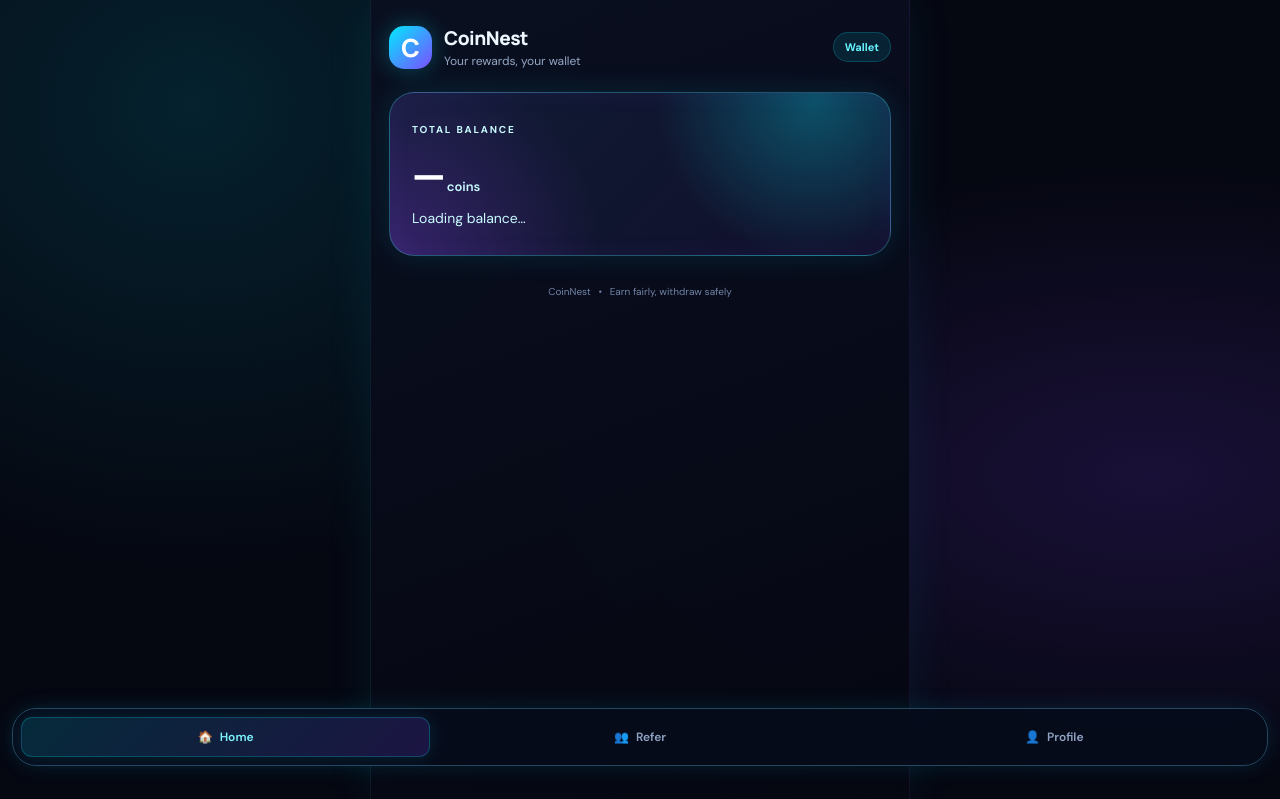
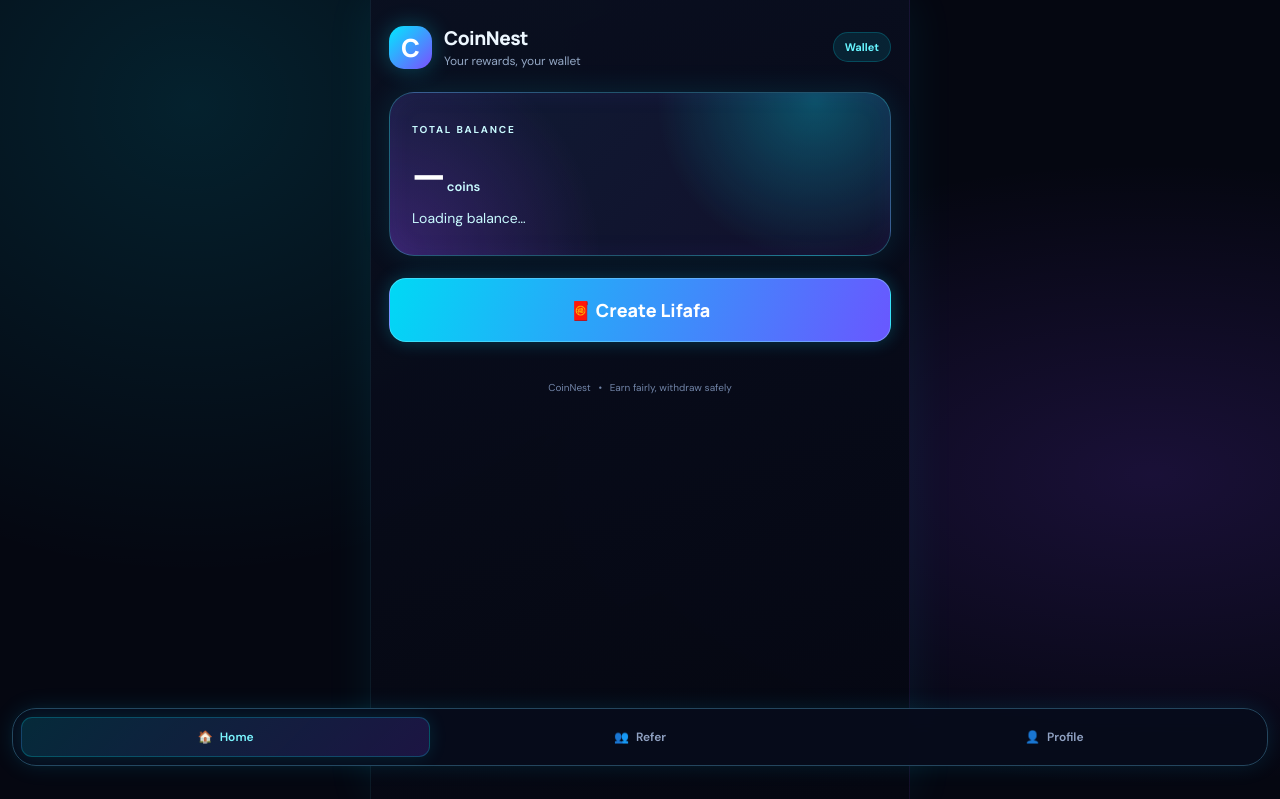
Before and after one commit to tanmay-12032/coinnest-webapp, a Flask app: page / in a window 1280 px wide. Shown: the top 799 px of the page. Run offline with Flask 3, Linux system fonts and the light colour scheme; data that the repository does not hold is empty; parts of the project's set-up code (start-up, migrations or seed data) failed here and were passed over; some libraries are stand-ins or nearby versions.

Commit message:
Add files via upload

```diff
--- a/templates/index.html
+++ b/templates/index.html
@@ -17,6 +17,22 @@
         <div class="balance"><span id="balance">—</span><small> coins</small></div>
         <div class="rupee" id="rupee-balance">Loading balance…</div>
       </section>
+      <button class="primary full create-lifafa-launch" id="open-create-lifafa">🧧 Create Lifafa</button>
+      <section class="lifafa-card" id="create-lifafa-card" hidden>
+        <button type="button" class="lifafa-back" id="close-create-lifafa">← Back to Home</button>
+        <div class="section-head"><div><h2>🧧 Create Lifafa</h2><p>Amount is reserved from your CoinNest balance</p></div></div>
+        <form id="lifafa-form">
+          <label for="lifafa-title">Lifafa title</label><input id="lifafa-title" maxlength="100" placeholder="e.g. Special Giveaway" required>
+          <div class="lifafa-grid"><div><label for="lifafa-amount">Amount per user (₹)</label><input id="lifafa-amount" type="number" min="1" step="1" value="10" required></div><div><label for="lifafa-users">Total users</label><input id="lifafa-users" type="number" min="1" step="1" value="10" required></div></div>
+          <div class="helper" id="lifafa-total">Total cost: 10,000 coins</div>
+          <label for="lifafa-channels">Required channels (1–6, one per line)</label>
+          <textarea id="lifafa-channels" rows="4" placeholder="https://t.me/channelname" required></textarea>
+          <p class="smallprint">Paste one public Telegram channel link per line. Bot must be admin in every channel. Private invite links alone may not identify a channel.</p>
+          <label for="lifafa-password">Password (optional)</label><input id="lifafa-password" maxlength="128" type="password" placeholder="Leave empty for no password">
+          <label class="check-row"><input id="lifafa-refer" type="checkbox"> Enable Refer & Earn</label>
+          <button class="primary full" id="lifafa-create" type="submit">Create Lifafa & Reserve Balance</button>
+        </form><div id="lifafa-result" class="result" hidden></div>
+      </section>
     </section>
     <section class="panel" id="panel-refer">
       <div class="section-head"><div><h2>Refer & Earn</h2><p>Invite friends to CoinNest</p></div><div class="coin-icon">🎁</div></div>
@@ -32,20 +48,6 @@
         <div class="eyebrow">TOTAL BALANCE</div><div class="balance"><span id="profile-hero-balance">—</span><small> coins</small></div>
         <div class="rupee" id="profile-hero-rupees">Loading balance…</div>
         <div class="hero-bottom"><span>100 coins = ₹1</span></div>
-      </section>
-      <section class="lifafa-card" id="create-lifafa-card">
-        <div class="section-head"><div><h2>🧧 Create Lifafa</h2><p>Amount is reserved from your CoinNest balance</p></div></div>
-        <form id="lifafa-form">
-          <label for="lifafa-title">Lifafa title</label><input id="lifafa-title" maxlength="100" placeholder="e.g. Special Giveaway" required>
-          <div class="lifafa-grid"><div><label for="lifafa-amount">Amount per user (₹)</label><input id="lifafa-amount" type="number" min="1" step="1" value="10" required></div><div><label for="lifafa-users">Total users</label><input id="lifafa-users" type="number" min="1" step="1" value="10" required></div></div>
-          <div class="helper" id="lifafa-total">Total cost: 10,000 coins</div>
-          <label for="lifafa-channels">Required channels (1–6, one per line)</label>
-          <textarea id="lifafa-channels" rows="4" placeholder="@channelname | https://t.me/channelname | Channel title" required></textarea>
-          <p class="smallprint">Format: channel ID or @username | invite link | title. Bot must be admin in every channel.</p>
-          <label for="lifafa-password">Password (optional)</label><input id="lifafa-password" maxlength="128" type="password" placeholder="Leave empty for no password">
-          <label class="check-row"><input id="lifafa-refer" type="checkbox"> Enable Refer & Earn</label>
-          <button class="primary full" id="lifafa-create" type="submit">Create Lifafa & Reserve Balance</button>
-        </form><div id="lifafa-result" class="result" hidden></div>
       </section>
       <section class="lifafa-card" id="lifafa-claim-card" hidden><h2 id="claim-lifafa-title">Lifafa</h2><p id="claim-lifafa-meta" class="smallprint"></p><div id="claim-lifafa-channels"></div><button class="primary full" id="claim-verify">Verify channels</button><div id="claim-password-wrap" hidden><label for="claim-password">Password</label><input id="claim-password" type="password" placeholder="Enter lifafa password"></div><button class="primary full" id="claim-lifafa-button">Claim Lifafa</button><div id="claim-lifafa-result" class="result" hidden></div></section>
       <div class="profile-withdraw-heading"><h2>Withdraw</h2><p>Choose your payout method</p></div>
```
